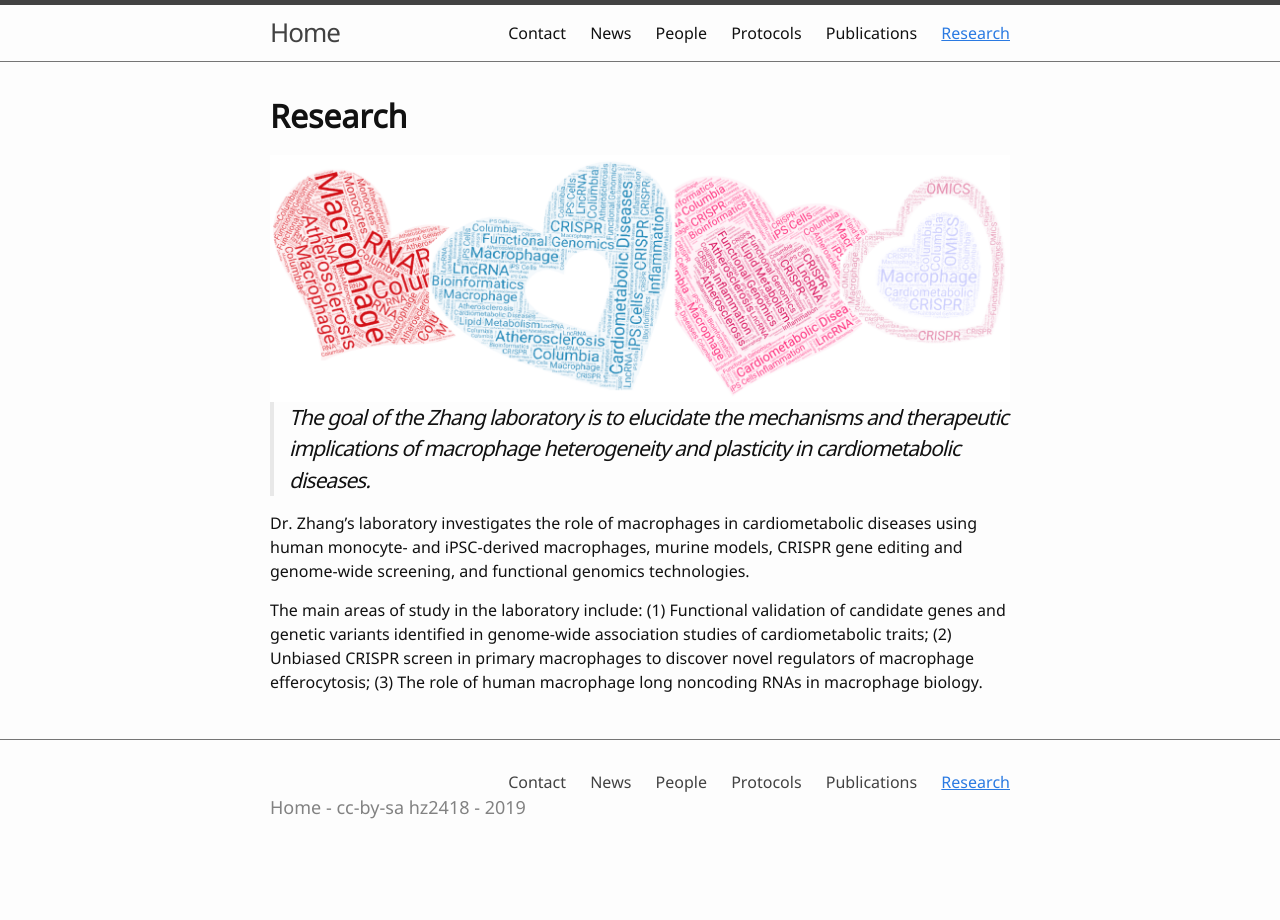
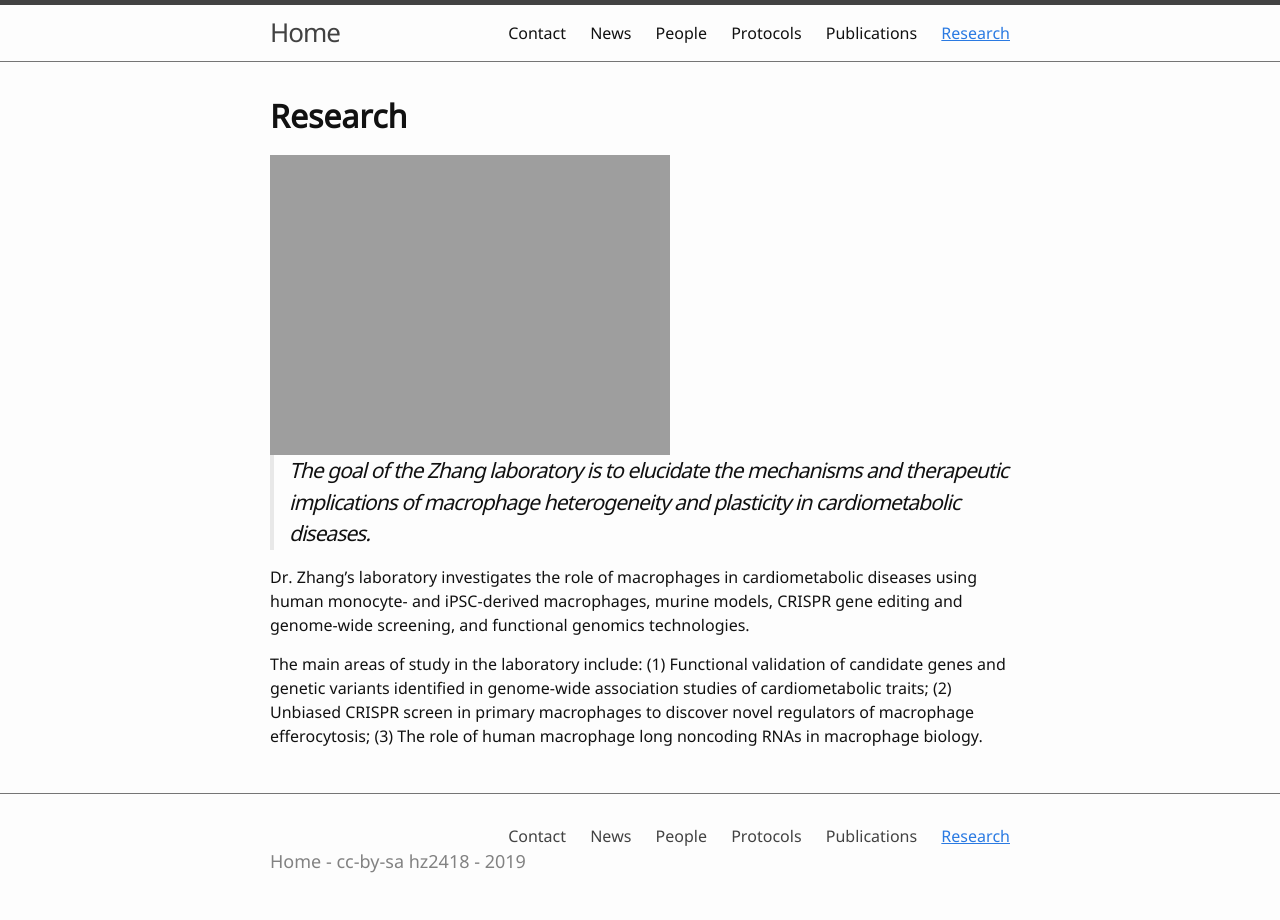
Before and after one commit to hanruizhang/zhanglab, a Jekyll site: the page built from Research.md, in a window 1280 px wide. Built offline with Jekyll 4.4.1, drawn with Linux system fonts in a browser that asks for light colours.

Commit message:
Update Research.md

```diff
--- a/Research.md
+++ b/Research.md
@@ -5,7 +5,7 @@ nav: true
 
 # **Research**
 <div>
-  <img src="{{ '/images/Heart.gif' | absolute_url }}" alt="Heart" >
+  <img src="{{ '/images/Heart2.gif' | absolute_url }}" alt="Heart" >
 </div>
 
 >### _The goal of the Zhang laboratory is to elucidate the mechanisms and therapeutic implications of macrophage heterogeneity and plasticity in cardiometabolic diseases._
```
